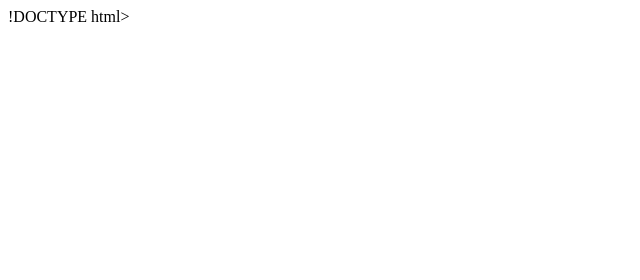
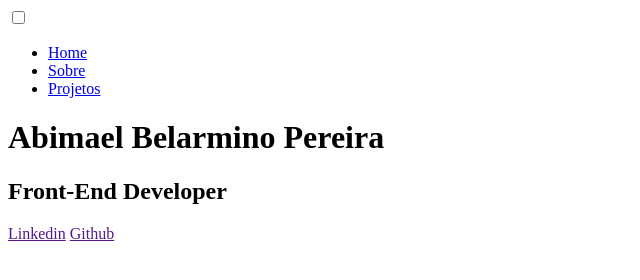
Before and after one commit to Abimaelbp/Meu-Portf-lio, a plain HTML site: page index.html in a window 1280 px wide. Shown: the whole page, without its empty margins (0-640 px from the left). Drawn offline with Linux system fonts and the light colour scheme.

Commit message:
Pagina Principal

```diff
--- a/index.html
+++ b/index.html
@@ -1,12 +1,55 @@
-!DOCTYPE html>
+<!DOCTYPE html>
 <html lang="pt-br">
 <head>
 	<meta charset="UTF-8">
 	<meta name="viewport" content="width-device-width,
 	initial-scale=1.0">
-	<title>Meu Portfólio</title>
+	<link rel="stylshee" href="principal.css">
+	<title>Portfólio</title>
 </head>
 <body>
+	<header class="header-container">
+		<div class="header">
+			<div class="checkbox-container">
+				<div class="checkbox-wrap">
+					<input type="checkbox" id="toggle">
+					<label type="checkbox" for="toggle">
+						<div class="trace"></div>
+						<div class="trace"></div>
+						<div class="trace"></div>
+					</label>
+					<div class="menu"></div>
+					<nav class="menu-itens">
+						<ul>
+							<li>
+								<a href="@">Home</a>
+							</li>
+							<li>
+								<a href="@">Sobre</a>
+							</li>
+							<li>
+								<a href="@">Projetos</a>
+							</li>
+						</ul>
+					</nav>
+
+				</div>
+			</div>
+		</div>
+		<h1>Abimael Belarmino Pereira</h1>
+		<h2>Front-End Developer</h2>
+		<div class="social-media">
+		</div>
+		<a href="">Linkedin</a>
+		<a href="">Github</a>
 
 
+	</header>
+	<main class="container">
+
+	</main>
+	<footer class="footer">
+
+	</footer>
+</body>
 </html>
```
